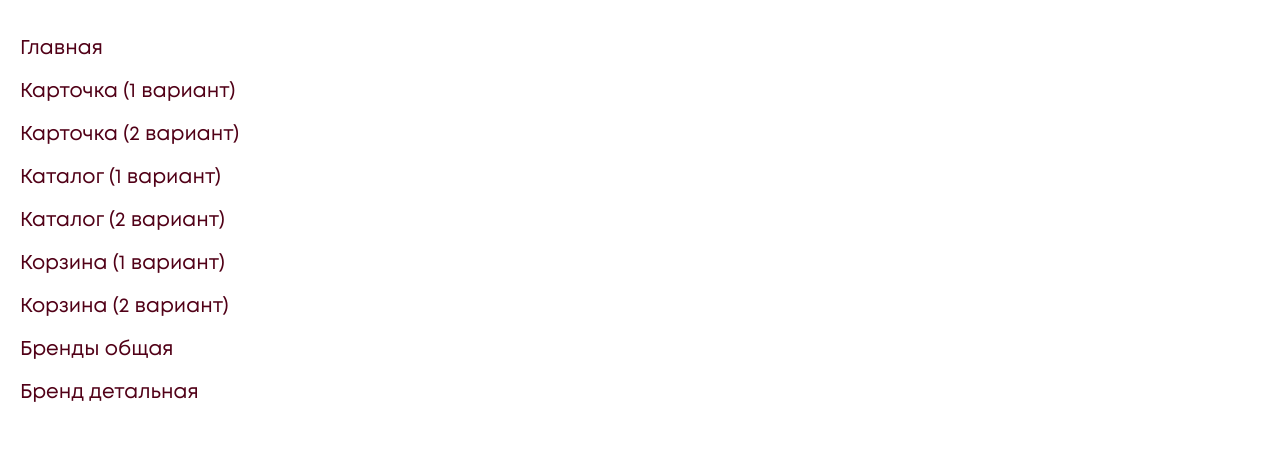
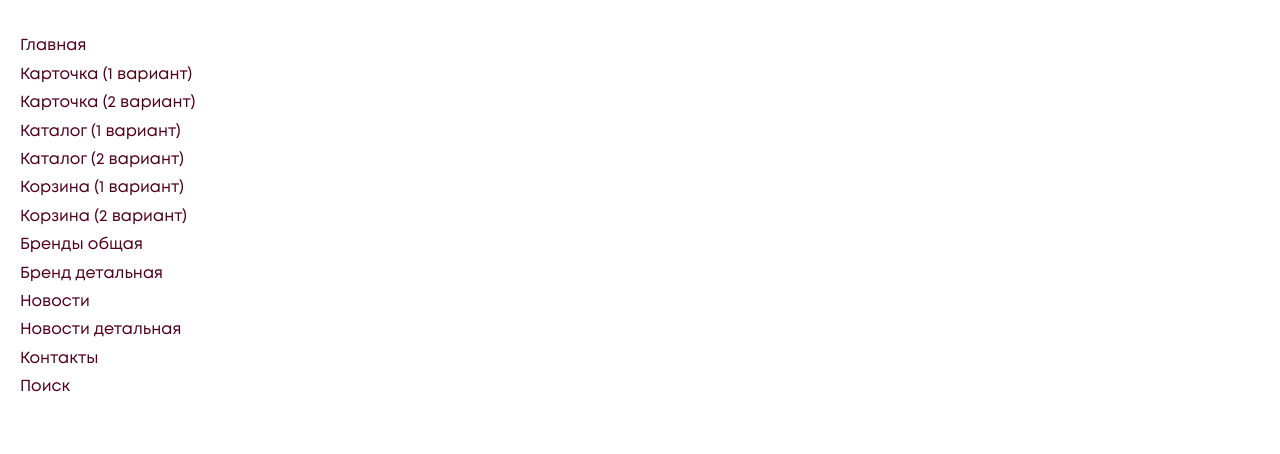
Before and after one commit to kuzinkim/front-group, a website: page all-pages.html in a window 1280 px wide. Shown: the part 183-637 px from the top of the page. Drawn offline with Linux system fonts and the light colour scheme; files whose address does not match are found by name.

Commit message:
all-pages update

```diff
--- a/all-pages.html
+++ b/all-pages.html
@@ -112,15 +112,19 @@
                 <section class="front-block" style="margin-top: 0;">
                     <div class="front-block__title" style="text-align: left;margin-bottom: 50px;">Разводящая</div>
                     <ul>
-                        <li style="font-size: 20px;margin-bottom: 20px;"><a style="text-decoration: none; color:#510017;" href="./index.html" target="_blank">Главная</a></li>
-                        <li style="font-size: 20px;margin-bottom: 20px;"><a style="text-decoration: none; color:#510017;" href="./card.html" target="_blank">Карточка (1 вариант)</a></li>
-                        <li style="font-size: 20px;margin-bottom: 20px;"><a style="text-decoration: none; color:#510017;" href="./card2.html" target="_blank">Карточка (2 вариант)</a></li>
-                        <li style="font-size: 20px;margin-bottom: 20px;"><a style="text-decoration: none; color:#510017;" href="./catalog.html" target="_blank">Каталог (1 вариант)</a></li>
-                        <li style="font-size: 20px;margin-bottom: 20px;"><a style="text-decoration: none; color:#510017;" href="./catalog2.html" target="_blank">Каталог (2 вариант)</a></li>
-                        <li style="font-size: 20px;margin-bottom: 20px;"><a style="text-decoration: none; color:#510017;" href="./cart.html" target="_blank">Корзина (1 вариант)</a></li>
-                        <li style="font-size: 20px;margin-bottom: 20px;"><a style="text-decoration: none; color:#510017;" href="./cart2.html" target="_blank">Корзина (2 вариант)</a></li>
-                        <li style="font-size: 20px;margin-bottom: 20px;"><a style="text-decoration: none; color:#510017;" href="./brand.html" target="_blank">Бренды общая</a></li>
-                        <li style="font-size: 20px;margin-bottom: 0;"><a style="text-decoration: none; color:#510017;" href="./brand-detail.html" target="_blank">Бренд детальная</a></li>
+                        <li style="font-size: 16px;margin-bottom: 10px;"><a style="text-decoration: none; color:#510017;" href="./index.html" target="_blank">Главная</a></li>
+                        <li style="font-size: 16px;margin-bottom: 10px;"><a style="text-decoration: none; color:#510017;" href="./card.html" target="_blank">Карточка (1 вариант)</a></li>
+                        <li style="font-size: 16px;margin-bottom: 10px;"><a style="text-decoration: none; color:#510017;" href="./card2.html" target="_blank">Карточка (2 вариант)</a></li>
+                        <li style="font-size: 16px;margin-bottom: 10px;"><a style="text-decoration: none; color:#510017;" href="./catalog.html" target="_blank">Каталог (1 вариант)</a></li>
+                        <li style="font-size: 16px;margin-bottom: 10px;"><a style="text-decoration: none; color:#510017;" href="./catalog2.html" target="_blank">Каталог (2 вариант)</a></li>
+                        <li style="font-size: 16px;margin-bottom: 10px;"><a style="text-decoration: none; color:#510017;" href="./cart.html" target="_blank">Корзина (1 вариант)</a></li>
+                        <li style="font-size: 16px;margin-bottom: 10px;"><a style="text-decoration: none; color:#510017;" href="./cart2.html" target="_blank">Корзина (2 вариант)</a></li>
+                        <li style="font-size: 16px;margin-bottom: 10px;"><a style="text-decoration: none; color:#510017;" href="./brand.html" target="_blank">Бренды общая</a></li>
+                        <li style="font-size: 16px;margin-bottom: 10px;"><a style="text-decoration: none; color:#510017;" href="./brand-detail.html" target="_blank">Бренд детальная</a></li>
+                        <li style="font-size: 16px;margin-bottom: 10px;"><a style="text-decoration: none; color:#510017;" href="./news.html" target="_blank">Новости</a></li>
+                        <li style="font-size: 16px;margin-bottom: 10px;"><a style="text-decoration: none; color:#510017;" href="./news-detail.html" target="_blank">Новости детальная</a></li>
+                        <li style="font-size: 16px;margin-bottom: 10px;"><a style="text-decoration: none; color:#510017;" href="./contacts.html" target="_blank">Контакты</a></li>
+                        <li style="font-size: 16px;"><a style="text-decoration: none; color:#510017;" href="./search.html" target="_blank">Поиск</a></li>
 
                     </ul>
                 </section>
```
